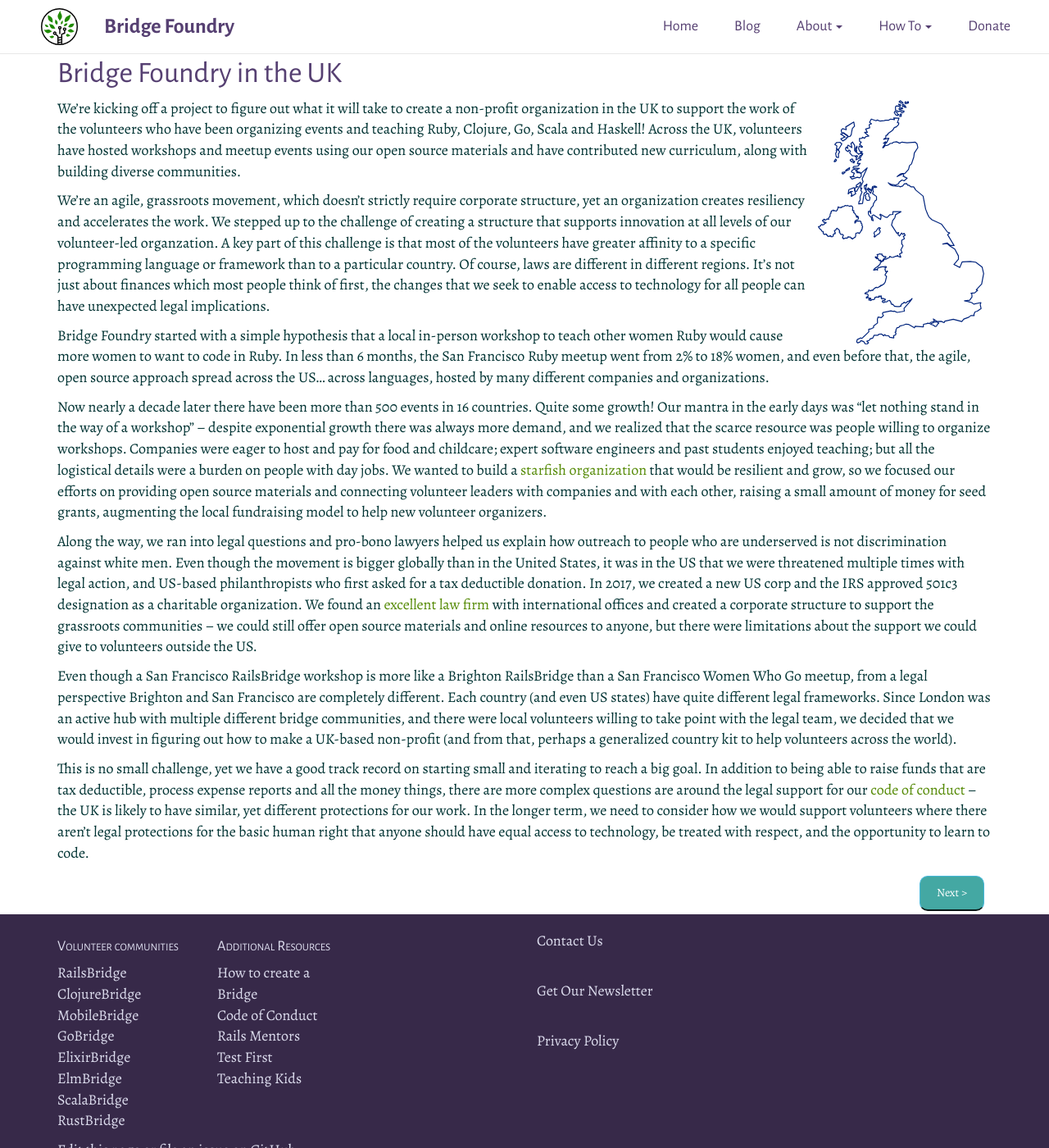
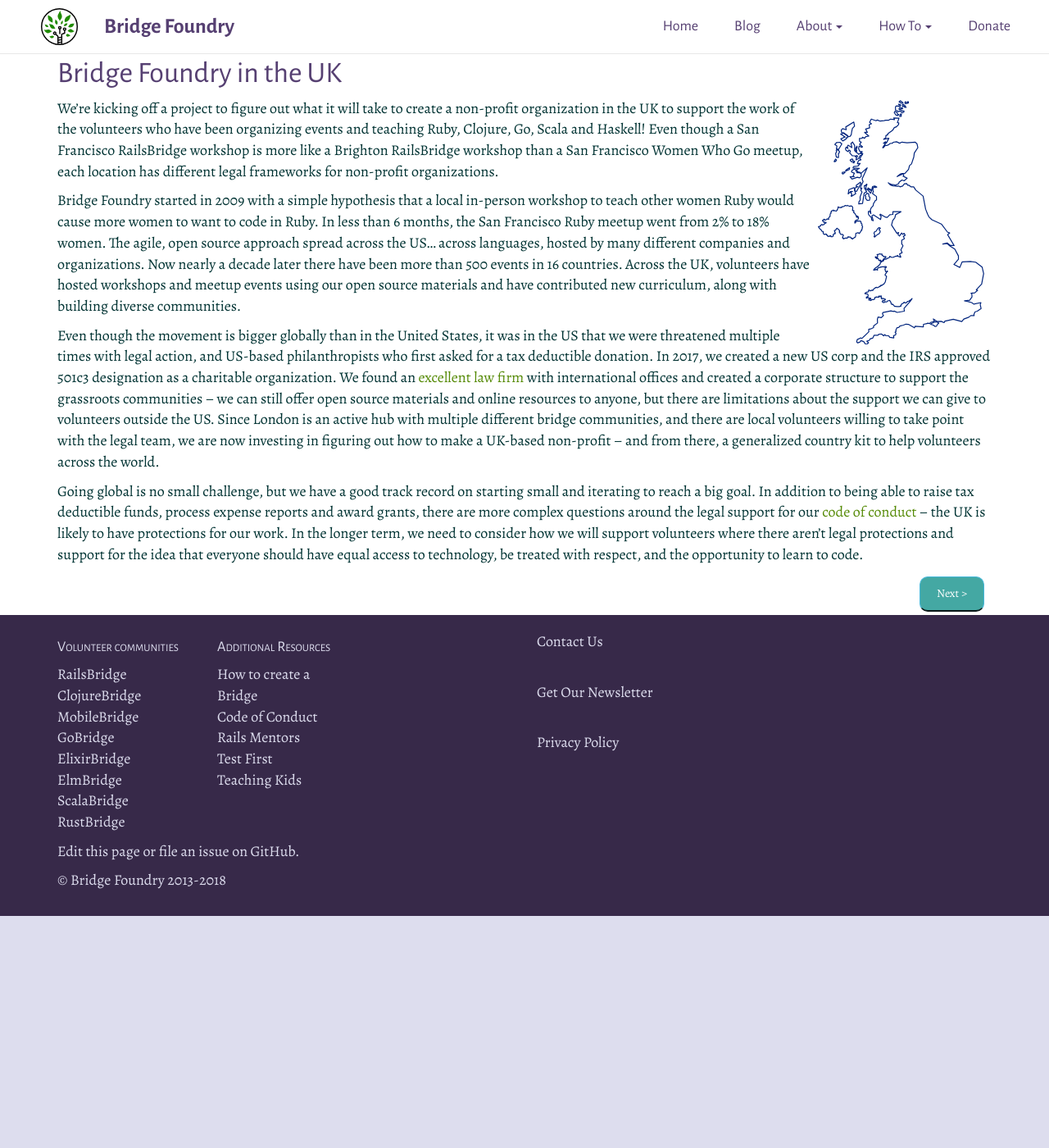
Before and after one commit to Satsaimistoowqp/bridgefoundry.github.io, a Jekyll site: the page built from _posts/2019-05-11-uk-bridge-foundry.md, in a window 1280 px wide and 1400 px high. Shown: the whole window at 82% size. Built offline with Jekyll 4.4.1, drawn with Linux system fonts in a browser that asks for light colours.

Commit message:
Update 2019-05-11-uk-bridge-foundry.md
Note: There's really two posts worth of material here, so I edited out the challenges of recruiting organizers + building a starfish organization to be separated out into a follow up post.

```diff
--- a/_posts/2019-05-11-uk-bridge-foundry.md
+++ b/_posts/2019-05-11-uk-bridge-foundry.md
@@ -4,38 +4,11 @@
 tags: ready
 ---
 <img src="{{ site.github.url }}/images/blog/2019-05-11-uk-bridge-foundry/uk_outline.svg" height="300" style="float:right" />
-We're kicking off a project to figure out what it will take to create a
-non-profit organization in the UK to support the work of the volunteers who
-have been organizing events and teaching Ruby, Clojure, Go, Scala and Haskell!
-Across the UK, volunteers  have hosted workshops and meetup events using our
-open source materials and have contributed new curriculum, along with building
-diverse communities.
-
-We're an agile, grassroots movement, which doesn't strictly require corporate
-structure, yet an organization creates resiliency
-and accelerates the work. We stepped up to the challenge of creating a structure
-that supports innovation at all levels of our volunteer-led organzation.
-A key part of this challenge is that most of the volunteers have greater
-affinity to a specific programming language or framework than to a particular
-country. Of course, laws are different in different regions. It's not just about
-finances which most people think of first, the changes that we seek to
-enable access to technology for all people can have unexpected legal implications.
+We’re kicking off a project to figure out what it will take to create a non-profit organization in the UK to support the work of the volunteers who have been organizing events and teaching Ruby, Clojure, Go, Scala and Haskell! Even though a San Francisco RailsBridge workshop is more like a Brighton RailsBridge workshop than a San Francisco Women Who Go meetup, each location has different  legal frameworks for non-profit organizations.
 <!--more-->
 
-Bridge Foundry started with a simple hypothesis that a local in-person workshop to teach other women Ruby would cause more women to want to code in Ruby.  In less than 6 months, the San Francisco Ruby meetup went from 2% to 18% women, and even before that, the agile, open source approach spread across the US… across languages, hosted by many different companies and organizations.
+Bridge Foundry started in 2009 with a simple hypothesis that a local in-person workshop to teach other women Ruby would cause more women to want to code in Ruby. In less than 6 months, the San Francisco Ruby meetup went from 2% to 18% women. The agile, open source approach spread across the US… across languages, hosted by many different companies and organizations. Now nearly a decade later there have been more than 500 events in 16 countries. Across the UK, volunteers have hosted workshops and meetup events using our open source materials and have contributed new curriculum, along with building diverse communities.
 
-Now nearly a decade later there have been more than 500 events in 16 countries. Quite some growth!  Our mantra in the early days was “let nothing stand in the way of a workshop” -- despite exponential growth there was always more demand, and we realized that the scarce resource was people willing to organize workshops.  Companies were eager to host and pay for food and childcare; expert software engineers and past students enjoyed teaching; but all the logistical details were a burden on people with day jobs.  We wanted to build a [starfish organization](http://rachelmyers.github.io/starfish.html) that would be resilient and grow, so we focused our efforts on providing open source materials and connecting volunteer leaders with companies and with each other, raising a small amount of money for seed grants, augmenting the local fundraising model to help new volunteer organizers.
+Even though the movement is bigger globally than in the United States, it was in the US that we were threatened multiple times with legal action, and US-based philanthropists who first asked for a tax deductible donation. In 2017, we created a new US corp and the IRS approved 501c3 designation as a charitable organization. We found an [excellent law firm](https://www.nixonpeabody.com) with international offices and created a corporate structure to support the grassroots communities – we can still offer open source materials and online resources to anyone, but there are limitations about the support we can give to volunteers outside the US. Since London is an active hub with multiple different bridge communities, and there are local volunteers willing to take point with the legal team, we are now investing in figuring out how to make a UK-based non-profit -- and from there, a generalized country kit to help volunteers across the world.
 
-Along the way, we ran into legal questions and pro-bono lawyers helped us explain how outreach to people who are underserved is not discrimination against white men.  Even though the movement is bigger globally than in the United States, it was in the US that we were threatened multiple times with legal action, and US-based philanthropists who first asked for a tax deductible donation.  In 2017, we created a new US corp and the IRS approved 501c3 designation as a charitable organization.  We found an [excellent law firm](https://www.nixonpeabody.com) with international offices and created a corporate structure to support the grassroots communities -- we could still offer open source materials and online resources to anyone, but there were limitations about the support we could give to volunteers outside the US.
-
-Even though a San Francisco RailsBridge workshop is more like a Brighton RailsBridge than a San Francisco Women Who Go meetup, from a legal perspective Brighton and San Francisco are completely different.  Each country (and even US states) have quite different legal frameworks.  Since London was an active hub with multiple different bridge communities, and there were local volunteers willing to take point with the legal team, we decided that we would invest in figuring out how to make a UK-based non-profit (and from that, perhaps a generalized country kit to help volunteers across the world).
-
-This is no small challenge, yet we have a good track record on starting small
-and iterating to reach a big goal.  In addition to being able to raise funds
-that are tax deductible, process expense reports and all the money things,
-there are more complex questions are around the legal support for our
-[code of conduct](http://bridgefoundry.org/code-of-conduct) -- the UK is likely
-to have similar, yet different protections for our work. In the longer term,
-we need to consider how we would support volunteers where there aren’t legal
-protections for the basic human right that anyone should have equal access
-to technology, be treated with respect, and the opportunity to learn to code.
+Going global is no small challenge, but we have a good track record on starting small and iterating to reach a big goal. In addition to being able to raise tax deductible funds, process expense reports and award grants, there are more complex questions around the legal support for our [code of conduct](http://bridgefoundry.org/code-of-conduct) – the UK is likely to have protections for our work. In the longer term, we need to consider how we will support volunteers where there aren’t legal protections and support for the idea that everyone should have equal access to technology, be treated with respect, and the opportunity to learn to code.
```
